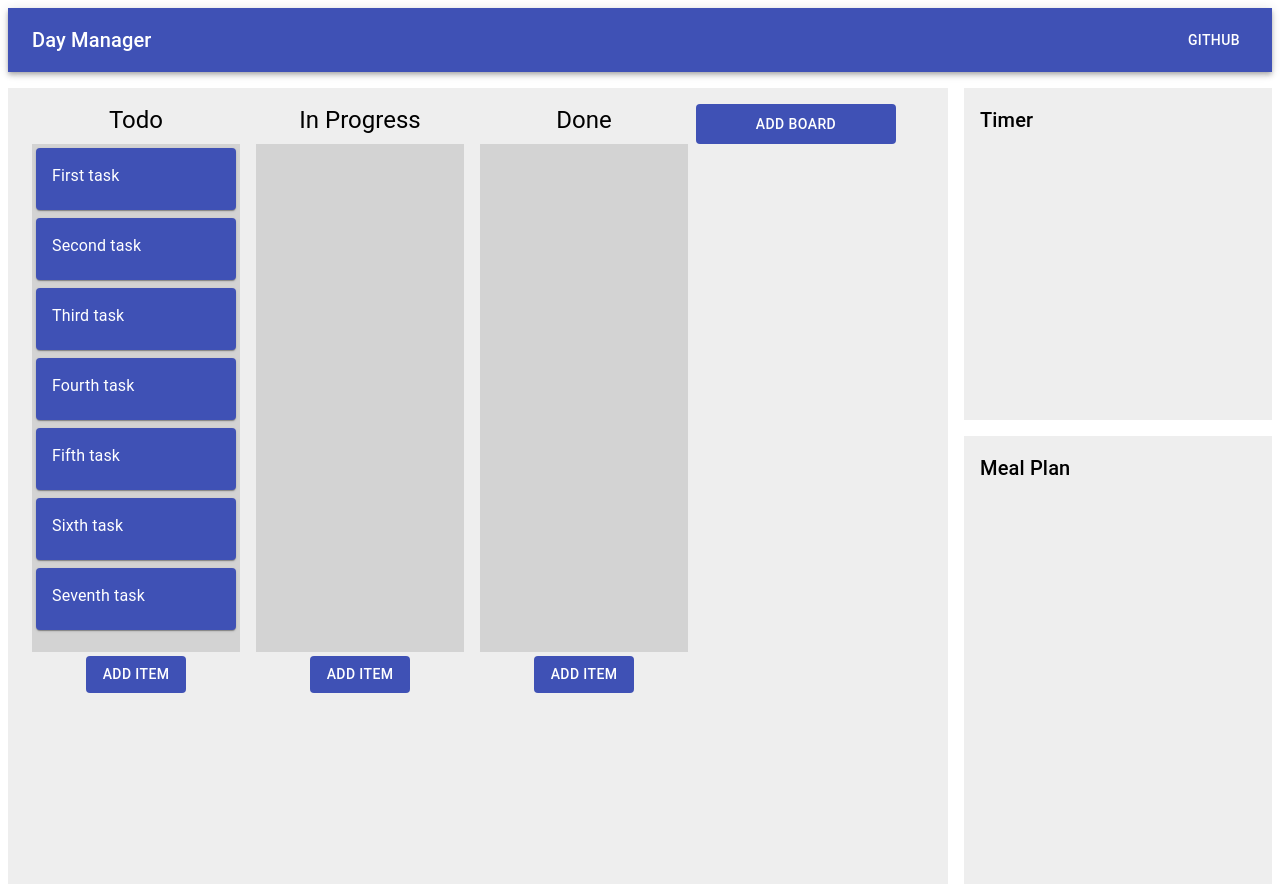
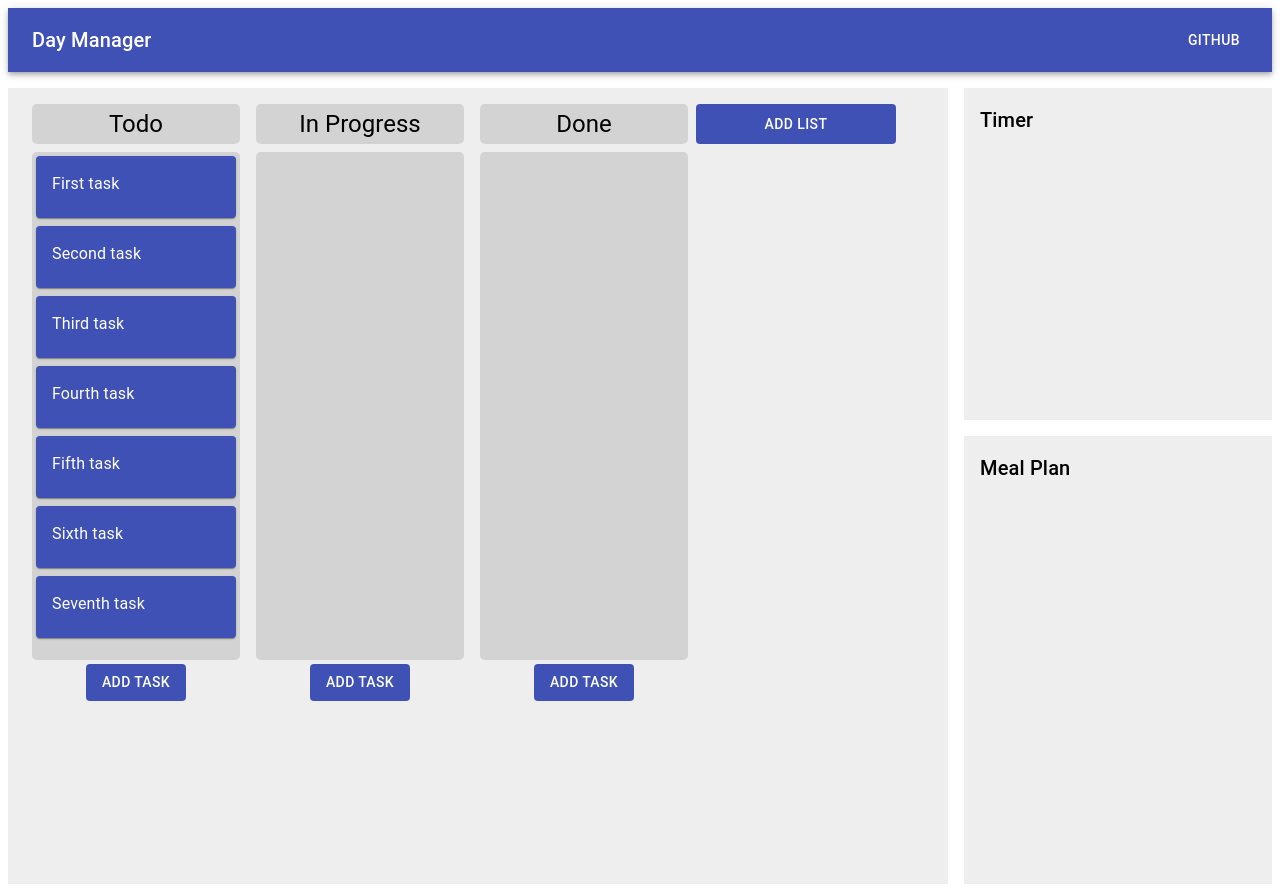
Before and after one commit to nathanjnile/Productivity-Manager, a React (Create React App) app in the folder client/: page / in a window 1280 px wide. Built offline with nearby package versions, Linux system fonts and the light colour scheme.

Commit message:
added custom field for adding list which shows on a button click

```diff
--- a/client/src/components/Todolist/ItemModal.js
+++ b/client/src/components/Todolist/ItemModal.js
@@ -61,20 +61,21 @@ const ItemModal = (props) => {
     const body = (
       <div style={modalStyle} className={classes.paper}>
             <Typography variant="h5" gutterBottom style={{color: "#2c2f35"}}>
-                Enter item name:
+                Enter task name:
             </Typography>
             <form onSubmit={(event) => submitForm(event)}>
             <TextField
-            id="Item-field"
-            label="Item"
+            id="Task-field"
+            label="Task"
             size="small"
             value={taskInput}
             onChange={(event) => setTaskInput(event.target.value)}
             variant="filled"
             style={{width: "100%"}}
+            autoFocus
              />
              <br/><br/>
-             <Button type="submit" style={{backgroundColor: "#3F51B5", color:"#FFFFFF"}}>Add Item</Button>
+             <Button type="submit" style={{backgroundColor: "#3F51B5", color:"#FFFFFF"}}>Add Task</Button>
             </form>
       </div>
     );
@@ -82,7 +83,7 @@ const ItemModal = (props) => {
     return (
       <div>
         <div style={{padding: 4, display:'flex',alignItems:'center',justifyContent:'center'}}>
-        <Button onClick={handleOpen} style={{backgroundColor: "#3F51B5", color:"#FFFFFF", width: 100}}>Add Item</Button>
+        <Button onClick={handleOpen} style={{backgroundColor: "#3F51B5", color:"#FFFFFF", width: 100}}>Add Task</Button>
         </div>
         <Modal
           open={open}
--- a/client/src/components/Todolist/Todolist.js
+++ b/client/src/components/Todolist/Todolist.js
@@ -1,18 +1,42 @@
-import React from 'react';
+import React, {useState} from 'react';
 import { DragDropContext, Droppable, Draggable } from "react-beautiful-dnd";
 import { connect } from "react-redux";
 
-// import uuid from "uuid/v4";
 import Card from '@material-ui/core/Card';
 import Button from '@material-ui/core/Button';
 import Typography from '@material-ui/core/Typography';
 import classes from "./Todolist.module.css"
 import ItemModal from './ItemModal';
+import TextField from '@material-ui/core/TextField';
 
 import * as actions from "../../store/actions/index";
 
 const Todolist = (props) => {
+  const [enterAddList, setEnterAddList] = useState(true);
+  const [listFieldInput, setListFieldInput] = useState("");
   const columns = props.columns;
+
+  const submitForm = (event) => {
+    event.preventDefault();
+    props.onAddList(listFieldInput);
+    setEnterAddList(true);
+    setListFieldInput("");
+  }
+
+  const listField = (
+    <form onSubmit={(event) => submitForm(event)} style={{width: 200}}>
+    <TextField
+    id="Task-field"
+    label="Add List"
+    size="small"
+    value={listFieldInput}
+    onChange={(event) => setListFieldInput(event.target.value)}
+    variant="outlined"
+    style={{width: "100%"}}
+    autoFocus
+     />
+     </form>
+  );
 
   const onDragEnd = (result) => {
     if(!result.destination) return;
@@ -26,9 +50,6 @@ const Todolist = (props) => {
         props.onTaskMoved(source, destination);
       }
     }
-
-
-
   }
 
   return (
@@ -83,8 +104,10 @@ const Todolist = (props) => {
           </div>
         )}
         </Droppable>
-        <Button onClick={props.onAddBoard} style={{height: 40, width: 200 ,backgroundColor: "#3F51B5", color:"#FFFFFF"}}>Add board</Button>
       </DragDropContext>
+      <div style={{width: 200}}>
+      {enterAddList ? <Button onClick={() => setEnterAddList(false)} className={classes.addListButton} style={{backgroundColor: "#3F51B5", color: "#ffffff"}}>Add List</Button> : listField}
+      </div>
     </div>
   );
 }
@@ -101,7 +124,7 @@ const mapDispatchToProps = dispatch => {
       onTaskMoved: (source, destination) => dispatch(actions.taskMoved(source, destination)),
       onTaskMovedColumn: (source, destination) => dispatch(actions.taskMovedColumn(source, destination)),
       onColumnMoved: (source, destination) => dispatch(actions.columnMoved(source, destination)),
-      onAddBoard: () => dispatch(actions.addBoard())
+      onAddList: (newList) => dispatch(actions.addList(newList))
   }
 }
 
--- a/client/src/components/Todolist/Todolist.module.css
+++ b/client/src/components/Todolist/Todolist.module.css
@@ -12,12 +12,18 @@
 
 .columnHeader {
     user-select: none;
+    background-color: lightgrey;
+    width: 200px;
+    padding: 4px;
+    text-align: center;
+    border-radius: 5px 5px 5px 5px;
 }
 
 .columnMain {
     padding: 4px;
     width: 200px;
     min-height: 500px;
+    border-radius: 5px 5px 5px 5px;
 }
 
 .cardMain {
@@ -31,3 +37,12 @@
 .columnDrop {
     display: flex;
 }
+
+.addListButton {
+    padding: 4px;
+    width: 200px;
+    height: 40px;
+    border-radius: 5px 5px 5px 5px;
+    /* background-color: #3F51B5;
+    color: #ffffff; */
+}
--- a/client/src/store/actions/actionTypes.js
+++ b/client/src/store/actions/actionTypes.js
@@ -2,4 +2,4 @@ export const ADD_TASK = "ADD_TASK";
 export const TASK_MOVED = "TASK_MOVED";
 export const TASK_MOVED_COLUMN = "TASK_MOVED_COLUMN";
 export const COLUMN_MOVED = "COLUMN_MOVED";
-export const ADD_BOARD = "ADD_BOARD";
+export const ADD_LIST = "ADD_LIST";
--- a/client/src/store/actions/index.js
+++ b/client/src/store/actions/index.js
@@ -1 +1 @@
-export { addTask, taskMoved, taskMovedColumn, columnMoved, addBoard } from "./tasks";
+export { addTask, taskMoved, taskMovedColumn, columnMoved, addList } from "./tasks";
--- a/client/src/store/actions/tasks.js
+++ b/client/src/store/actions/tasks.js
@@ -36,8 +36,9 @@ export const columnMoved = (source, destination) => {
 
 }
 
-export const addBoard = () => {
+export const addList = (newList) => {
     return {
-        type: actionTypes.ADD_BOARD
+        type: actionTypes.ADD_LIST,
+        newList: newList
     }
 }
--- a/client/src/store/reducers/tasks.js
+++ b/client/src/store/reducers/tasks.js
@@ -109,18 +109,13 @@ const columnMoved = (state, action) => {
   };
 }
 
-const addBoard = (state, action) => {
-  // const {task, id} = action;
+const addList = (state, action) => {
   const { columns } = state;
-  // console.log(columns[id]);
-  // const column = columns[id];
-  // const copiedColumns = [...columns];
-  // copiedColumns.push({[uuid()]: {name: "New Board", items: []}});
     return {
       ...state,
       columns : {
         ...columns,
-        [uuid()]: {name: "New Board", items: []}
+        [uuid()]: {name: action.newList, items: []}
         }
       }
     };
@@ -131,7 +126,7 @@ const reducer =(state = initialState, action) => {
         case actionType.TASK_MOVED: return taskMoved(state, action);
         case actionType.TASK_MOVED_COLUMN: return taskMovedColumn(state, action);
         case actionType.COLUMN_MOVED: return columnMoved(state, action);
-        case actionType.ADD_BOARD: return addBoard(state, action);
+        case actionType.ADD_LIST: return addList(state, action);
         default:
             return state;
     }
```
